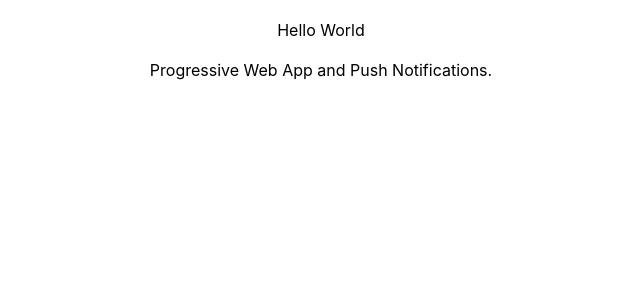
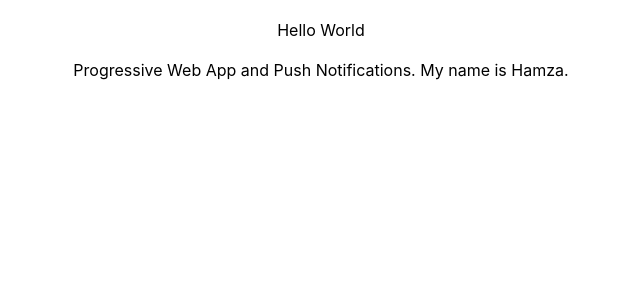
Before and after one commit to HamzaAhmedSheikh/test-pwa_and_push-notification, a React (Create React App) app: page / in a window 1280 px wide. Shown: the top 300 px of the page, without its empty margins (319-959 px from the left). Built offline with nearby package versions, Linux system fonts and the light colour scheme.

Commit message:
Update App.tsx

```diff
--- a/src/App.tsx
+++ b/src/App.tsx
@@ -8,6 +8,8 @@ function App() {
       Hello World <br />
                   <br />
       Progressive Web App and Push Notifications.
+
+      My name is Hamza.
     </div>
   );
 }
```
